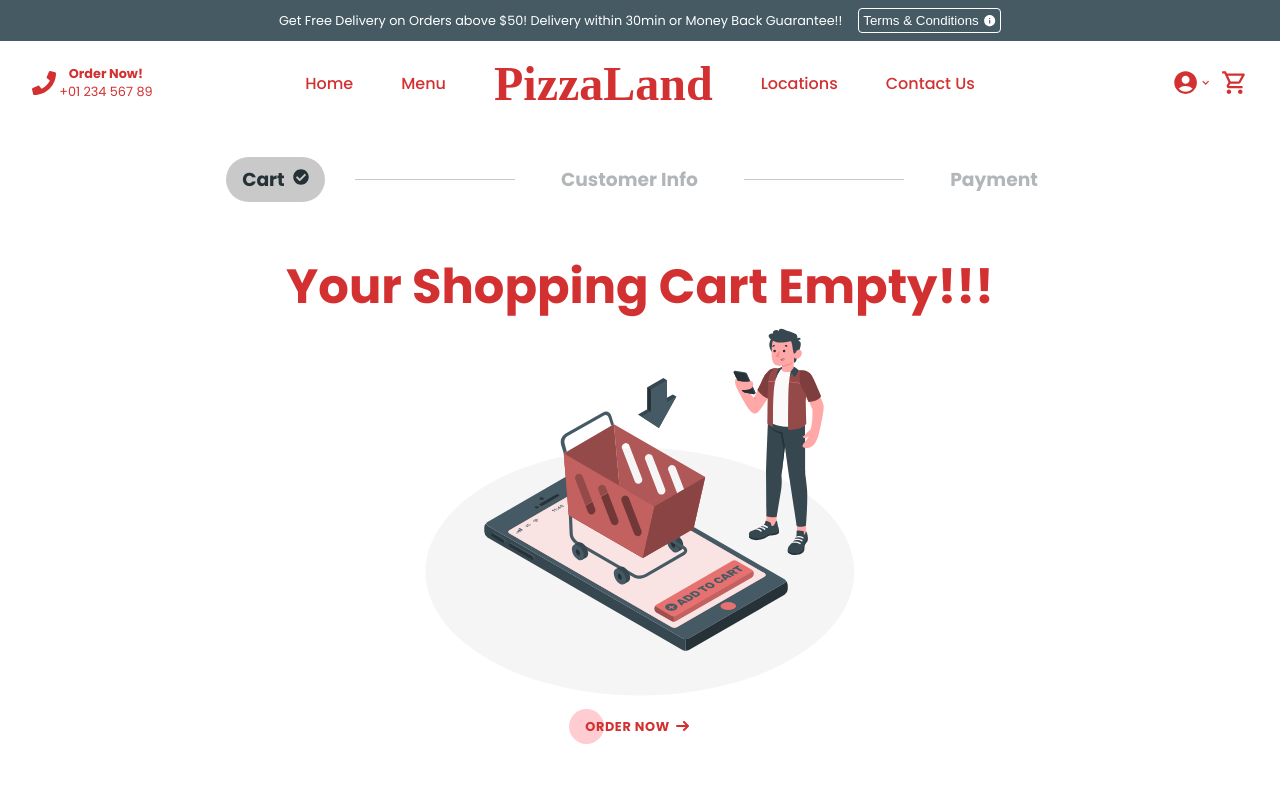
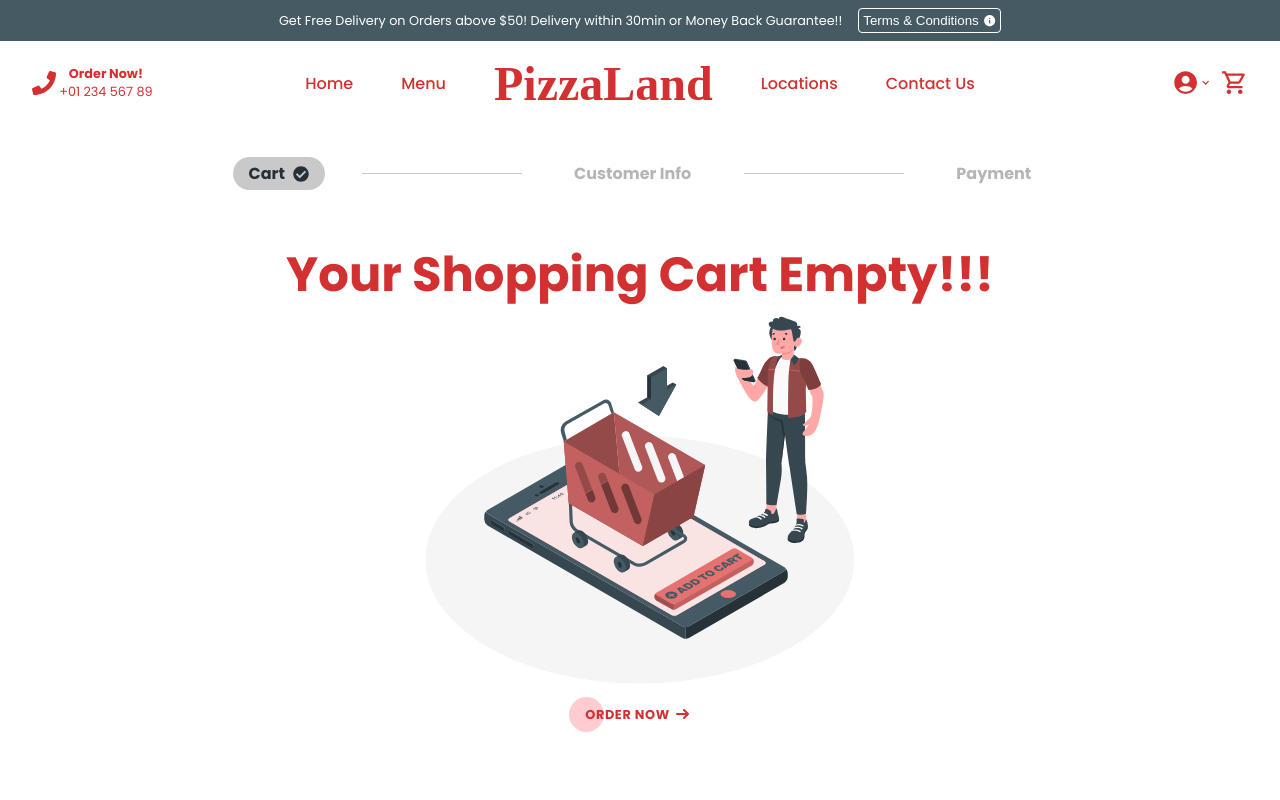
Before and after one commit to zeetaen1989/pizza-delivery, a Next.js app: page /cart in a window 1280 px wide. Shown: the top 800 px of the page. Built offline with nearby package versions, Linux system fonts and the light colour scheme; a web font is replaced by a local one.

Commit message:
style: checked circle icon styled

```diff
--- a/components/elements/TabItem/TabItem.module.scss
+++ b/components/elements/TabItem/TabItem.module.scss
@@ -6,19 +6,28 @@
   .active {
     display: flex;
     align-items: center;
+    padding: 0.25rem 1rem;
     gap: 0.5rem;
-    padding: 0.5rem 1rem;
     color: a.$secondary-clr-3;
     background-color: a.$secondary-clr-1;
     border-radius: 2rem;
     cursor: pointer;
   }
 
+  .title {
+    font-size: 1rem;
+  }
+
+  .checked__icon {
+    display: grid;
+    place-items: center;
+  }
+
   .inactive {
     display: flex;
     align-items: center;
+    padding: 0.25rem 1rem;
     gap: 0.5rem;
-    padding: 0.5rem 1rem;
     color: a.$secondary-clr-3;
     cursor: pointer;
     opacity: 0.35;
```
